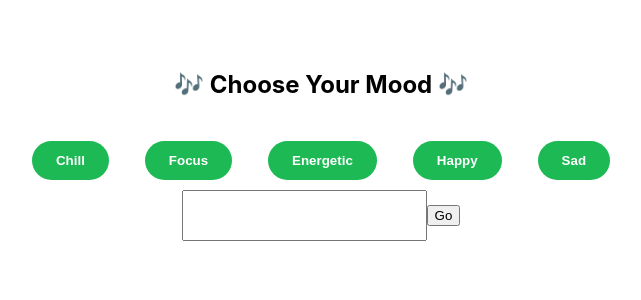
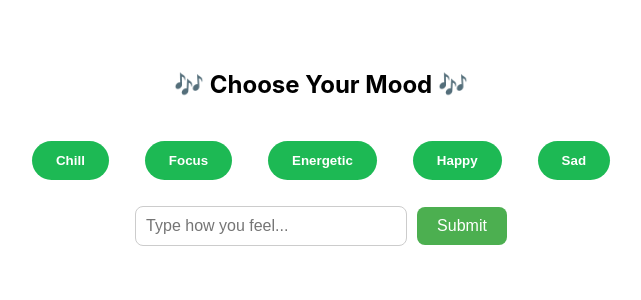
Before and after one commit to Roseline-Projects/Mood-Based-Playlist-Recommender, a React (Create React App) app in the folder frontend/: page / in a window 1280 px wide. Shown: the top 300 px of the page, without its empty margins (319-960 px from the left). Built offline with nearby package versions, Linux system fonts and the light colour scheme; no server answers.

Commit message:
sentiment analysis using dictionary

```diff
--- a/frontend/src/pages/MoodSelectionPage.js
+++ b/frontend/src/pages/MoodSelectionPage.js
@@ -10,6 +10,11 @@ const moods = ["Chill", "Focus", "Energetic", "Happy", "Sad"];
 function MoodSelectionPage() {
   const navigate = useNavigate();
   const [userInput, setUserInput] = useState("");
+  const [detectedMood, setDetectedMood] = useState(null);
+
+  const handleChange = (e) => {
+    setUserInput(e.target.value);
+  };
 
   const handleMoodClick = async (mood) => {
     console.log("Selected mood:", mood);
@@ -18,39 +23,37 @@ function MoodSelectionPage() {
     navigate(`/playlist/${mood.toLowerCase()}`);
   };
 
-  const handleSearchClick = async (e) => {
-    console.log(e.target.value)
-
-    const userText = e.target.value;
+  const handleSubmit = async (e) => {
+    e.preventDefault();
 
     // pattern matching
-    // create an object for storing matches
+    // create frequency table
     const moodData = {}
     for (const key of moods) {
       moodData[key.toLowerCase()] = 0;
     }
 
     // check for matches
-    //for each mood,
-      //count the number of dictionary entries that appear in the string
+    // for each mood,
+      // count the number of dictionary entries that appear in the string
     Object.keys(moodData).forEach(mood => {
-      console.log(mood)
       const synonyms = moodDictionary[mood]
-      console.log(synonyms)
       synonyms.forEach((word) => {
-        if (userText.includes(word))
+        if (userInput.includes(word))
           moodData[mood] +=1;
       })
     });
 
-    console.log(moodData)
-
+    // find highest count
     const overallMood = Object.entries(moodData).reduce(([mood, count], accumulator) => (
       count > accumulator[1] ? [mood, count] : accumulator
     ), ["", -Infinity])
 
     console.log(overallMood)
-    //navigate(`/playlist/${overallMood[0].toLowerCase()}`);
+
+    // make api request and update UI
+    setDetectedMood(overallMood[0])
+    navigate(`/playlist/${overallMood[0]}`);
   }
 
   return (
@@ -68,12 +71,40 @@ function MoodSelectionPage() {
         ))}
       </div>
         <div>
-          <input
-            value={userInput}
-            onChange={(e) => setUserInput(e.target.value)}
-            style={{ padding: "1rem 2rem" }}
-           />
-           <button onClick={handleSearchClick}>Go</button>
+          <form>
+            <div style={{ marginTop: "1rem" }}>
+              <input
+                type="text"
+                placeholder="Type how you feel..."
+                value={userInput}
+                onChange={handleChange}
+                style={{
+                  padding: "10px",
+                  width: "250px",
+                  borderRadius: "8px",
+                  border: "1px solid #ccc",
+                  fontSize: "1rem"
+                }}
+              />
+              <button
+                onClick={handleSubmit}
+                style={{
+                marginLeft: "10px",
+                padding: "10px 20px",
+                borderRadius: "8px",
+                border: "none",
+                backgroundColor: "#4CAF50",
+                color: "white",
+                cursor: "pointer",
+                fontSize: "1rem",
+              }}>Submit</button>
+            </div>
+          </form>
+          {detectedMood && (
+        <p style={{ marginTop: "20px", fontSize: "1.2rem"}}>
+          Detected Mood: <strong>{detectedMood}</strong>
+        </p>
+      )}
         </div>
     </div>
   );
--- a/frontend/src/pages/constants.js
+++ b/frontend/src/pages/constants.js
@@ -1,46 +1,66 @@
 export const moodDictionary = {
   chill: [
     "relaxed","chillin","laid back","lowkey","mellow","cool","vibing","unbothered","comfy","cozy",
-    "at ease","calm","peaceful","kicked back","chillaxing","winding down","unwinding","lazy vibes","carefree","soft vibes",
+    "at ease","calm","peaceful","kicked back","winding down","unwinding","lazy vibes","carefree","soft vibes",
     "quiet","serene","slow mode","kicking it","just hanging","no stress","peace mode","cooling","minding my business","cruising",
     "just vibe","taking it easy","smooth vibes","good vibes","zoned out","lounging","brain off","relax mode","nothing crazy","neutral",
     "relaxed mood","laid-back","tranquil","resting","unwound","easygoing","comfortable","centered","loose","still",
-    "😌","🌿","🛋️","☁️","🌴","🧘"
+
+    "😌","🌿","🛋️","☁️","🌴","🧘",
+
+    "chill","chilled","chilling","relax","relaxing","relaxation","calming","calmed","peace","peaceful vibes",
+    "unwind","unwound","cool vibes","vibe","vibes","laid-back mood","rest","restful","coast","coasting"
   ],
 
   focus: [
     "locked in","dialed in","focused","deep in work","in the zone","tuned in","brain on","grinding","serious mode","laser focused",
     "studying","heads down","working","zoning in","hyperfocused","productive","zeroed in","no distractions","on task","brain locked",
     "tunnel vision","school mode","grind mode","getting stuff done","clocked in","dedicated","engaged","concentrating","full focus","locked mode",
-    "booked and busy","quiet mode","goal mode","mind on it","headspace clear","doing work","brain active","intentional","geeking","study locked",
+    "booked and busy","quiet mode","goal mode","on it","headspace clear","doing work","brain active","intentional","study locked",
     "concentrating hard","paying attention","absorbed","sharp","focused mind","locked focus","intent","attentive","determined","work mode",
-    "🎯","📚","🧠","💻","✍️","🔒"
+
+    "🎯","📚","🧠","💻","✍️","🔒",
+
+    "focus","focusing","focused mood","concentration","study","studying mode","zone in","locking in","dial in","mindset",
+    "concentrate","attending","tasking","productivity","focus mode","mental focus","focus up","stay focused"
   ],
 
   energetic: [
-    "hyped","amped","pumped","wired","energized","lively","active","buzzing","lit","turnt",
-    "ready to go","hype mode","full of energy","vibing high","jumping around","poppin","excited","bouncy","ready for anything","springy",
+    "hyped","amped","pumped","wired","energized","lively","active","buzzing",
+    "ready to go","hype mode","full of energy","jumping around","popping","excited","bouncy","ready for anything","springy",
     "charged up","on a roll","feeling powerful","so up","zooming","alive","in go mode","powered up","cracked energy","high-energy",
-    "kinda hyper","buzzing around","got juice","big energy","spicy mood","speedy vibes","go go go","feeling unstoppable","revved up","big hype","super awake",
+    "hyper","buzzing around","big energy","speedy","feeling unstoppable","revved up","big hype","super awake",
     "energetic","active mood","sparked","hype energy","motivated","vigorous","restless","peppy","fired up","full throttle",
-    "⚡","🔥","🏃‍♂️","💥","🚀","🌟"
+
+    "⚡","🔥","🏃‍♂️","💥","🚀","🌟",
+
+    "energy","energetic mood","energize","energizing","amped up","hype","hyping","hyped up","excite","excited mood",
+    "go-mode","running around","full of hype","charged","revving","amped energy","jumping","burst of energy"
   ],
 
   happy: [
     "happy","feeling good","good vibes","in a good mood","positive","smiling","laughing","content","chill happy","feeling great",
     "uplifted","warm inside","grateful","excited","peaceful happy","glowing","cloud nine","heart full","giggly","bubbly",
-    "good energy","nice mood","solid mood","can't complain","vibes immaculate","loving life","all good","blessed","stoked","cheesing",
-    "big smile","sunny mood","feeling okay","bright vibes","wholesome vibes","feeling nice","mood's up","lighthearted","soft happy","stable","happy-happy",
+    "good energy","nice mood","solid mood","can't complain","immaculate","loving life","all good","blessed","stoked","cheesing",
+    "big smile","sunny mood","feeling okay","bright vibes","wholesome vibes","feeling nice","mood's up","lighthearted","soft","stable",
     "joyful","pleased","cheerful","contented","satisfied","delighted","glad","smiley","in good spirits","positive mood",
-    "😊","😄","😁","🌞","✨","💖"
+
+    "😊","😄","😁","🌞","✨","💖",
+
+    "happiness","happy mood","joy","joyful mood","gladness","smile","smiling","laugh","laughing","cheer",
+    "cheery","bright mood","feel good","feeling joy","heartwarming","good mood","good energy vibes"
   ],
 
   sad: [
-    "sad","down","lowkey sad","not feeling it","down bad","in my feelings","bummed","crushed","hurt","blue",
-    "blah","meh","drained","tired emotionally","empty","heart heavy","rough day","sad vibes","emo mood","broke inside",
+    "sad","down","lowkey","not feeling it","down bad","in my feelings","bummed","crushed","hurt","blue",
+    "blah","meh","drained","tired emotionally","empty","heart heavy","rough day","sad vibes","broke inside",
     "missing something","not okay","depressed","bleh","ughh","crying","tearful","not doing good","slumped","lonely",
-    "sadboi hours","sadgirl vibes","hurt feelings","down vibes","stressed out","over it","defeated","exhausted mentally","lost","unwell emotionally","mid mood",
+    "sad hours","sad vibes","hurt feelings","down vibes","stressed out","over it","defeated","exhausted mentally","lost","unwell emotionally","mid mood",
     "unhappy","downhearted","miserable","heartbroken","discouraged","blue mood","sorrowful","despair","upset","feeling low",
-    "😔","🥺","😢","💔","🌧️","🫠"
+
+    "😔","🥺","😢","💔","🌧️","🫠",
+
+    "sadness","sad mood","sad inside","downcast","feeling down","feeling sad","cry","crying mood","depressing","hurt emotionally",
+    "sorrow","despairing","loneliness","feeling empty","broken","moody","downness"
   ]
 }
```
Also changed, not shown: 1 other file (tests, documents, lock files or other folders).
